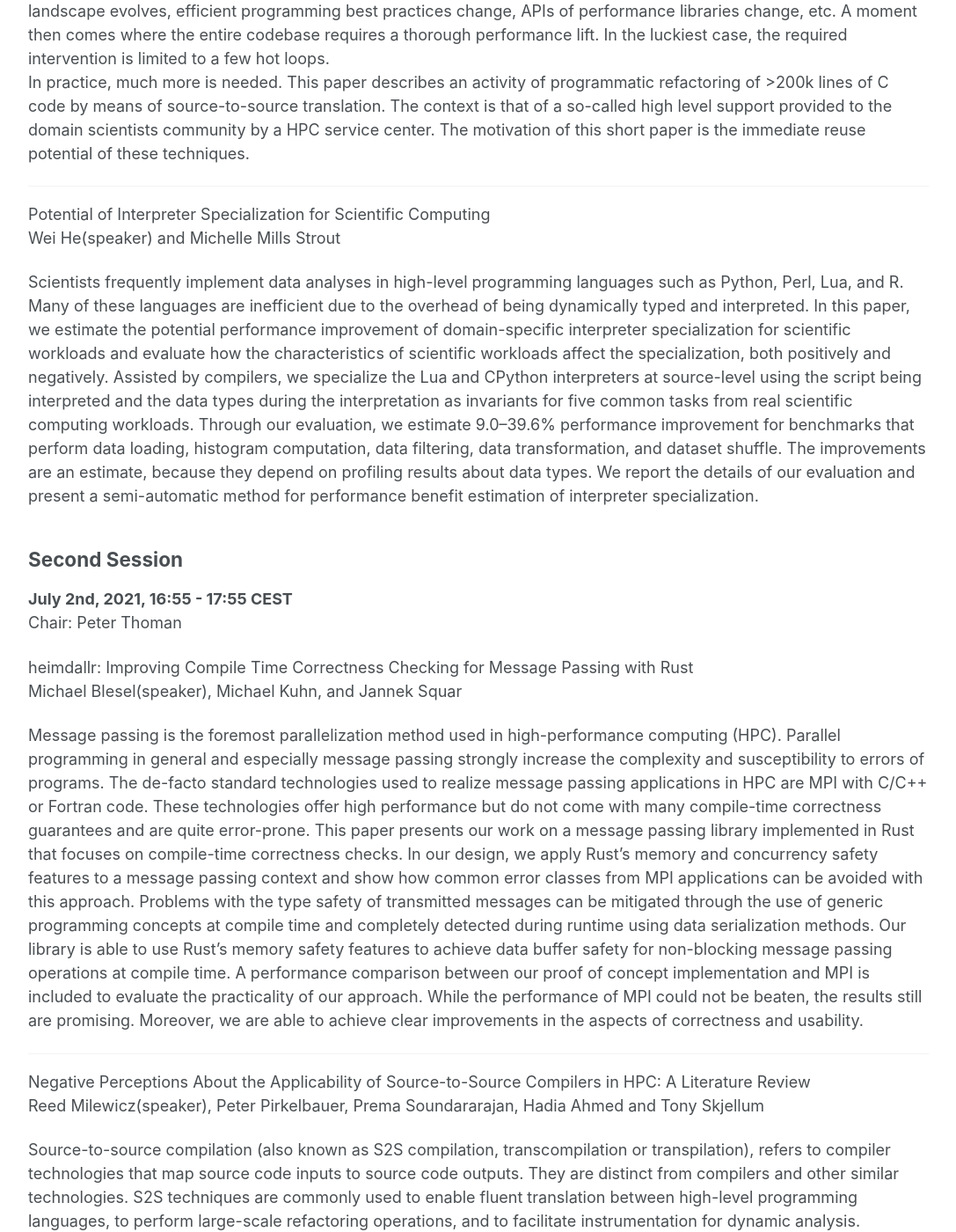
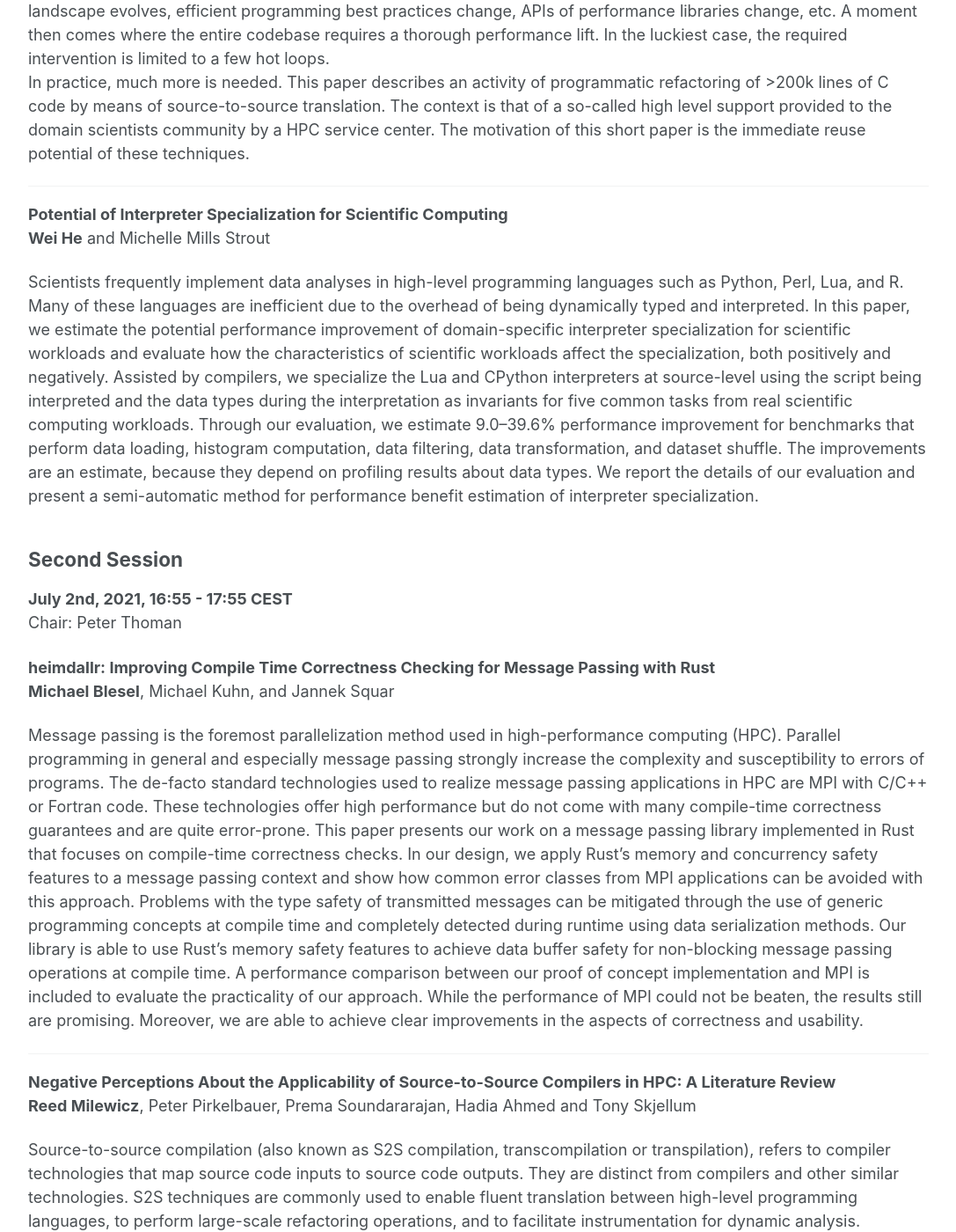
Before and after one commit to c3po-workshop/c3po-workshop.github.io, a Jekyll site: the page built from _pages/2021/program.md, in a window 1280 px wide and 1400 px high, scrolled down 1033 px. Shown: the whole window at 88% size, without its empty margins (96-1183 px from the left). Built offline with Jekyll 4.4.1, drawn with Linux system fonts in a browser that asks for light colours; cached includes are drawn as plain includes; nearby versions of some CDN libraries; our own code applies the rules of GitHub Pages for plain Markdown files; some of the changed text lies outside the part shown.

```diff
--- a/_pages/2021/program.md
+++ b/_pages/2021/program.md
@@ -27,8 +27,8 @@
 
 ---
 
-Refactoring for Performance with Semantic Patching: Case Study with Recipes \\
-Michele Martone and Julia Lawall(speaker)
+**Refactoring for Performance with Semantic Patching: Case Study with Recipes** \\
+Michele Martone and **Julia Lawall**
 
 Development of an HPC simulation code may take years of a domain scientists' work. Over that timespan, the computing landscape evolves, efficient programming best practices change,
 APIs of performance libraries change, etc. A moment then comes where the entire codebase requires a thorough performance lift. In the luckiest case, the required intervention is limited to a few hot loops.
@@ -36,8 +36,8 @@
 
 ---
 
-Potential of Interpreter Specialization for Scientific Computing \\
-Wei He(speaker) and Michelle Mills Strout
+**Potential of Interpreter Specialization for Scientific Computing** \\
+**Wei He** and Michelle Mills Strout
 
 Scientists frequently implement data analyses in high-level programming languages such as Python, Perl, Lua, and R. Many of these languages are inefficient due to the overhead of being dynamically typed and interpreted. In this paper, we estimate the potential performance improvement of domain-specific interpreter specialization for scientific workloads and evaluate how the characteristics of scientific workloads affect the specialization, both positively and negatively. Assisted by compilers, we specialize the Lua and CPython interpreters at source-level using the script being interpreted and the data types during the interpretation as invariants for five common tasks from real scientific computing workloads. Through our evaluation, we estimate 9.0--39.6% performance improvement for benchmarks that perform data loading, histogram computation, data filtering, data transformation, and dataset shuffle. The improvements are an estimate, because they depend on profiling results about data types. We report the details of our evaluation and present a semi-automatic method for performance benefit estimation of interpreter specialization.
 
@@ -45,8 +45,8 @@
 **July 2nd, 2021, 16:55 - 17:55 CEST** \\
 Chair: Peter Thoman
 
-heimdallr: Improving Compile Time Correctness Checking for Message Passing with Rust \\
-Michael Blesel(speaker), Michael Kuhn, and Jannek Squar
+**heimdallr: Improving Compile Time Correctness Checking for Message Passing with Rust** \\
+**Michael Blesel**, Michael Kuhn, and Jannek Squar
 
 Message passing is the foremost parallelization method used in high-performance computing (HPC). Parallel programming in general and especially message passing strongly increase the complexity and susceptibility to errors of programs. The de-facto standard technologies used to realize message passing applications in HPC are MPI with C/C++ or Fortran code. These technologies offer high performance but do not come with many compile-time correctness guarantees and are quite error-prone. This paper presents our work on a message passing library implemented in Rust that focuses on compile-time correctness checks. In our design, we apply Rust's memory and concurrency safety features to a message passing context and show how common error classes from MPI applications can be avoided with this approach.
 Problems with the type safety of transmitted messages can be mitigated through the use of generic programming concepts at compile time and completely detected during runtime using data serialization methods. Our library is able to use Rust's memory safety features to achieve data buffer safety for non-blocking message passing operations at compile time.
@@ -54,8 +54,8 @@
 
 ---
 
-Negative Perceptions About the Applicability of Source-to-Source Compilers in HPC: A Literature Review \\
-Reed Milewicz(speaker), Peter Pirkelbauer, Prema Soundararajan, Hadia Ahmed and Tony Skjellum
+**Negative Perceptions About the Applicability of Source-to-Source Compilers in HPC: A Literature Review** \\
+**Reed Milewicz**, Peter Pirkelbauer, Prema Soundararajan, Hadia Ahmed and Tony Skjellum
 
 Source-to-source compilation (also known as S2S compilation, transcompilation or transpilation), refers to compiler technologies that map source code inputs to source code outputs. They are distinct from compilers and other similar technologies. S2S techniques are commonly used to enable fluent translation between high-level programming languages, to perform large-scale refactoring operations, and to facilitate instrumentation for dynamic analysis. Negative perceptions about S2S's applicability in High Performance Computing (HPC) are studied and evaluated here. This is a first study that brings to light reasons why scientists do not use source-to-source techniques for HPC. The primary audience for this paper are those considering S2S technology in their HPC application work.
 
```
